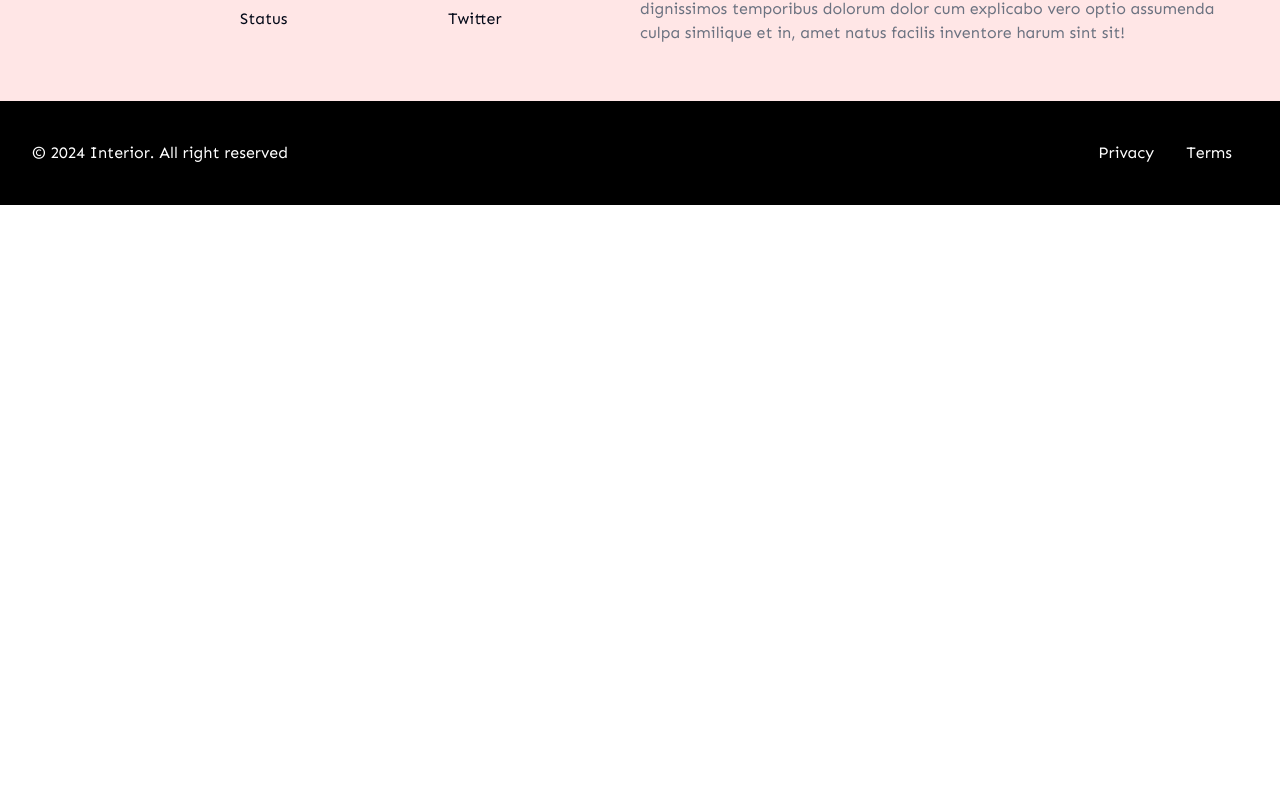
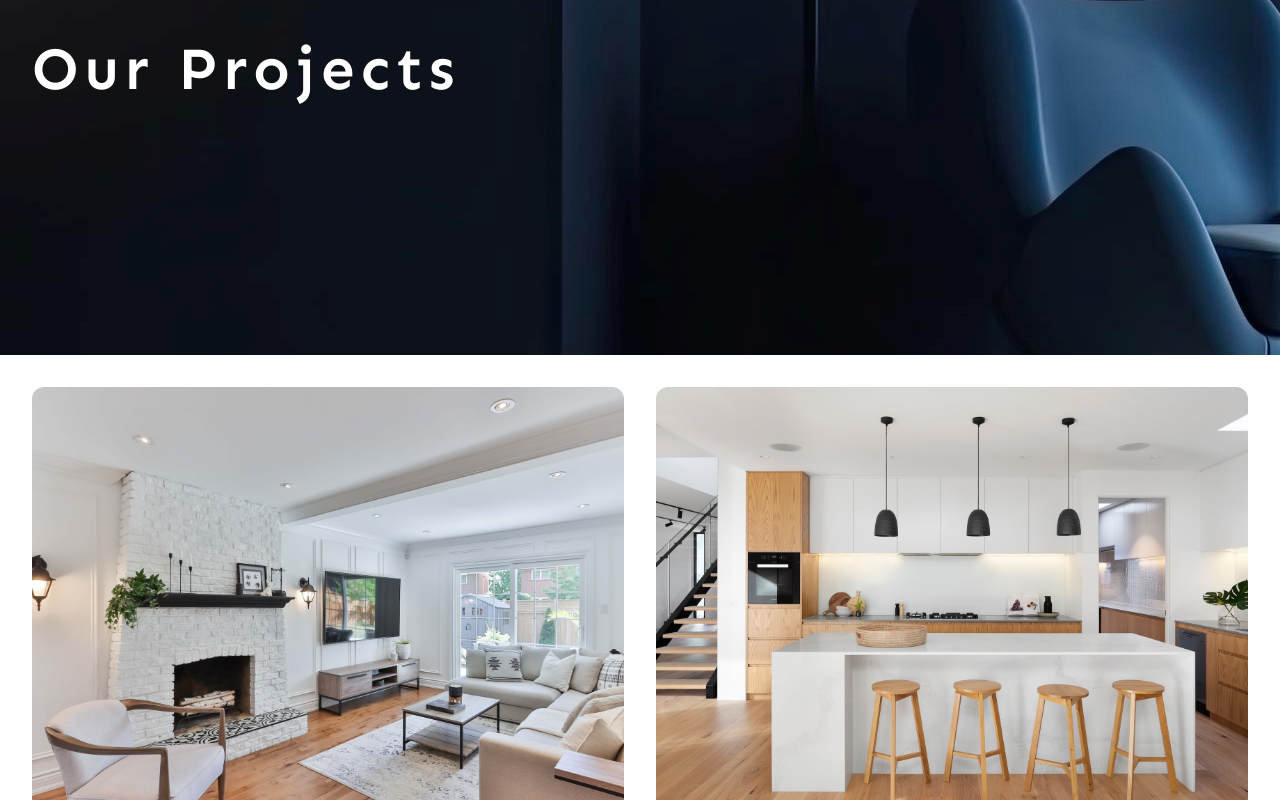
Before and after one commit to Lambertn33/interior-next-app, a Next.js app: page /projects in a window 1280 px wide. Shown: the part 300-1100 px from the top of the page. Before the commit the page ends 800 px from the top, so only its background shows below. Built offline with nearby package versions, Linux system fonts and the light colour scheme.

Commit message:
feat: add projects page

```diff
--- a/app/projects/page.tsx
+++ b/app/projects/page.tsx
@@ -1,7 +1,77 @@
-import React from "react";
+"use client";
+
+import Image from "next/image";
+import { motion } from "framer-motion";
+import { titleVariants } from "@/utils/animation";
+
+const projects = [
+  {
+    id: 1,
+    name: "Drowing room for family time",
+    description:
+      "Lorem ipsum dolor sit amet consectetur adipisicing elit. Ratione dolorum deleniti alias accusamus mollitia vel unde quidem quo repellendus eligendi nostrum, illum placeat cum esse veritatis commodi dignissimos culpa iure",
+    image: "/images/project3.jpg",
+    link: "",
+  },
+  {
+    id: 2,
+    name: "Modern Kitchen",
+    description:
+      "Lorem ipsum dolor sit amet consectetur adipisicing elit. Ratione dolorum deleniti alias accusamus mollitia vel unde quidem quo repellendus eligendi nostrum, illum placeat cum esse veritatis commodi dignissimos culpa iure",
+    image: "/images/project2.jpg",
+    link: "",
+  },
+  {
+    id: 3,
+    name: "Perfect living room",
+    description:
+      "Lorem ipsum dolor sit amet consectetur adipisicing elit. Ratione dolorum deleniti alias accusamus mollitia vel unde quidem quo repellendus eligendi nostrum, illum placeat cum esse veritatis commodi dignissimos culpa iure",
+    image: "/images/project4.png",
+    link: "",
+  },
+];
 
 const Projects = () => {
-  return <div>Projects</div>;
+  return (
+    <div>
+      <div className="bg-[url('/images/backgroundproject.jpg')]">
+        <motion.h1
+          initial="offscreen"
+          whileInView={"onscreen"}
+          variants={titleVariants}
+          className="container py-64 text-6xl font-semibold tracking-widest text-white"
+        >
+          Our Projects
+        </motion.h1>
+      </div>
+
+      <div className="container grid  lg:grid-cols-2 gap-8 py-8">
+        {projects.map((project) => (
+          <div
+            key={project.id}
+            className="relative overflow-hidden rounded-xl group"
+          >
+            <div>
+              <Image
+                src={project.image}
+                width={480}
+                height={380}
+                alt=""
+                className="w-full"
+              />
+            </div>
+            <div
+              className="absolute bottom-0 right-0 bg-white/90 dark:bg-black/40 flex-col items-center justify-end
+            w-96 gap-32 p-12 text-xl transition duration-300 ease-in-out translate-y-full from-transparent to-black group-hover:translate-y-0"
+            >
+              <h1 className="text-2xl font-semibold">{project.name}</h1>
+              <p>{project.description}</p>
+            </div>
+          </div>
+        ))}
+      </div>
+    </div>
+  );
 };
 
 export default Projects;
```
